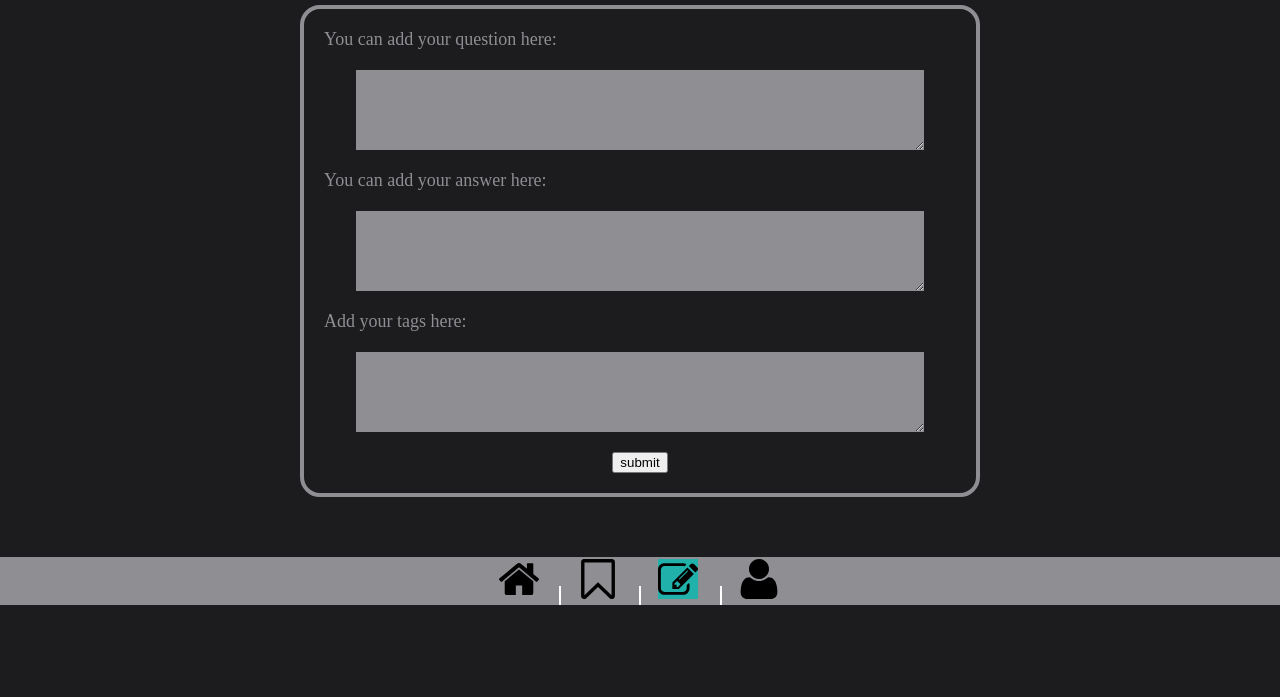
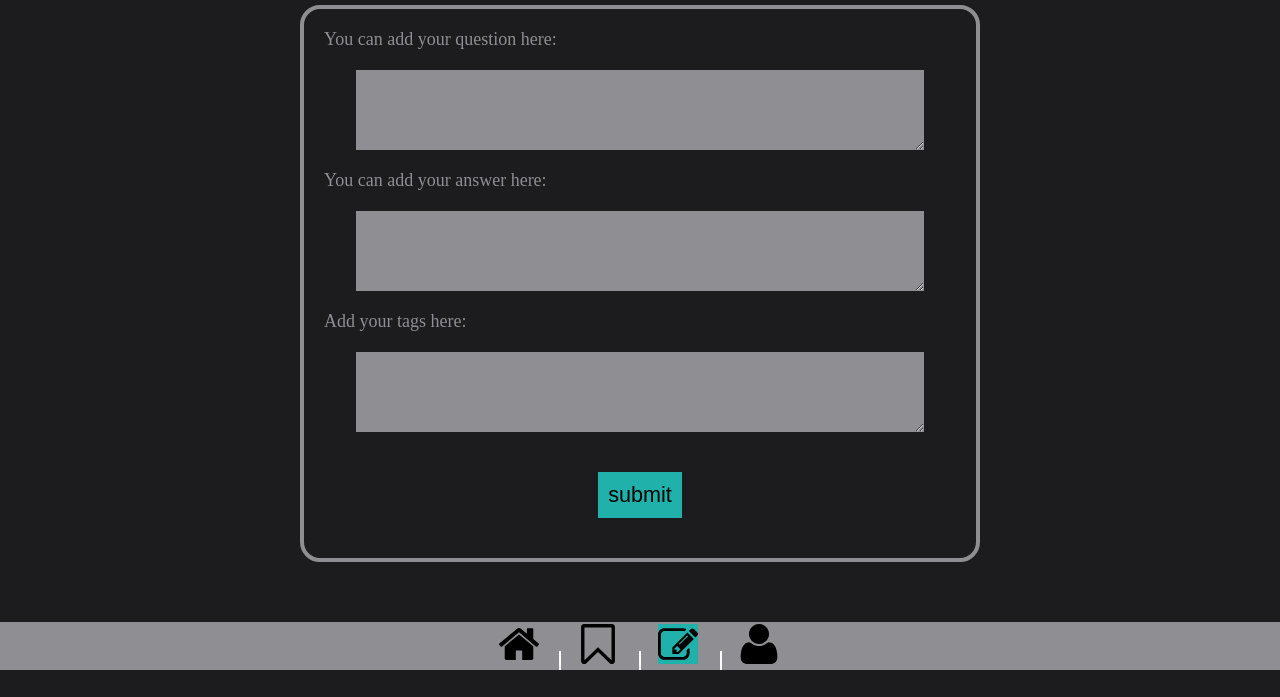
Before and after one commit to bigbng7788/quiz-app, a website: page dir/create.html in a window 1280 px wide. Shown: the part 103-800 px from the top of the page. Drawn offline with Linux system fonts and the light colour scheme.

Commit message:
Add new content and buttons

```diff
--- a/scss/creatcard.scss
+++ b/scss/creatcard.scss
@@ -17,4 +17,9 @@
 
   .createcard__button {
     align-self: center;
+    margin: 20px ;
+    background-color: lightseagreen;
+    border: 0;
+    font-size: larger;
+    padding: 10px;
   }
--- a/scss/profile.scss
+++ b/scss/profile.scss
@@ -82,7 +82,11 @@
 
 
       .mainprofile__button {
+          align-self: center;
           margin: 20px ;
           background-color: lightseagreen;
           border: 0;
+          font-size: larger;
+          padding: 10px;
+
       }
```
Also changed, not shown: styles.css.
